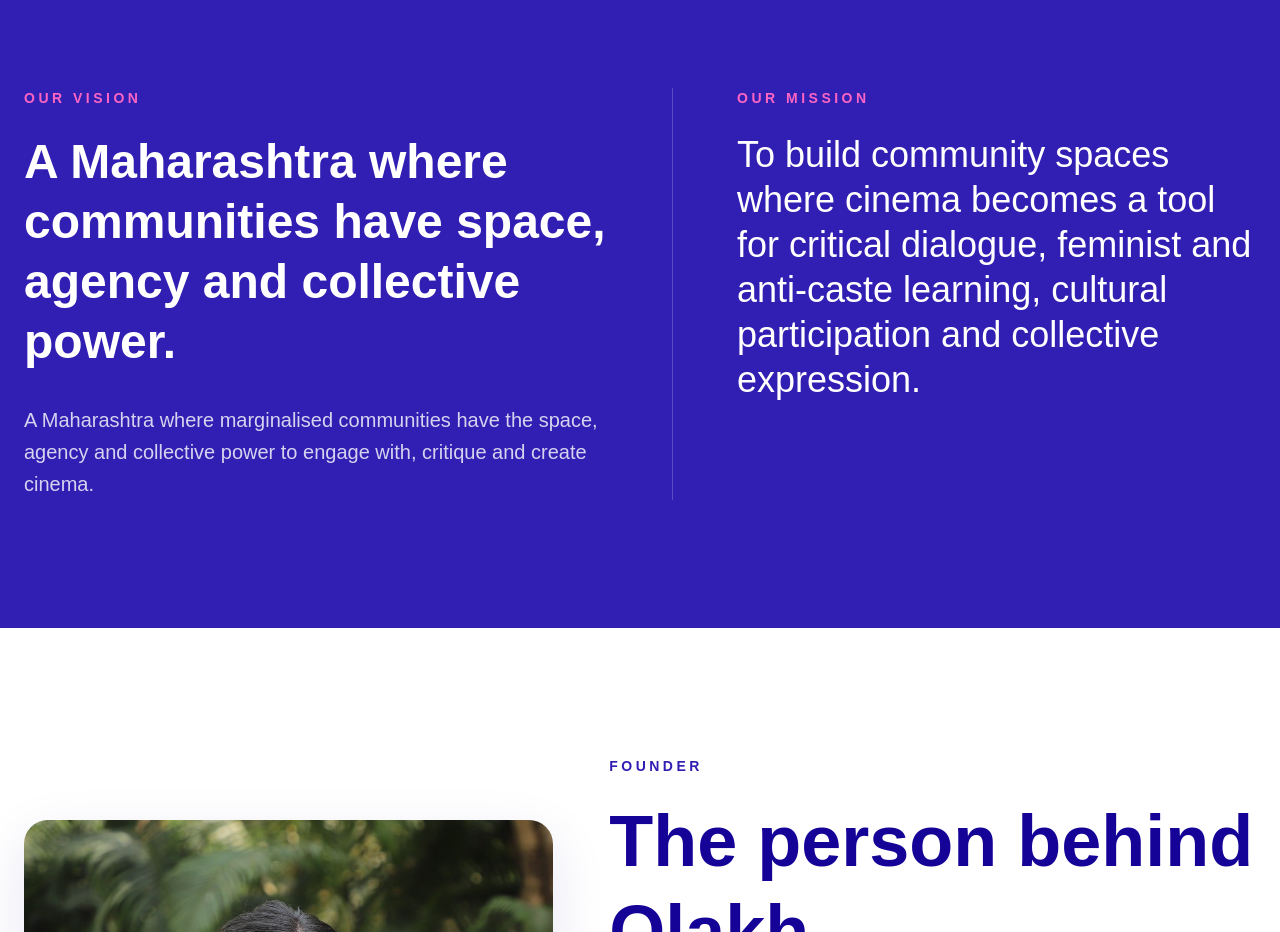
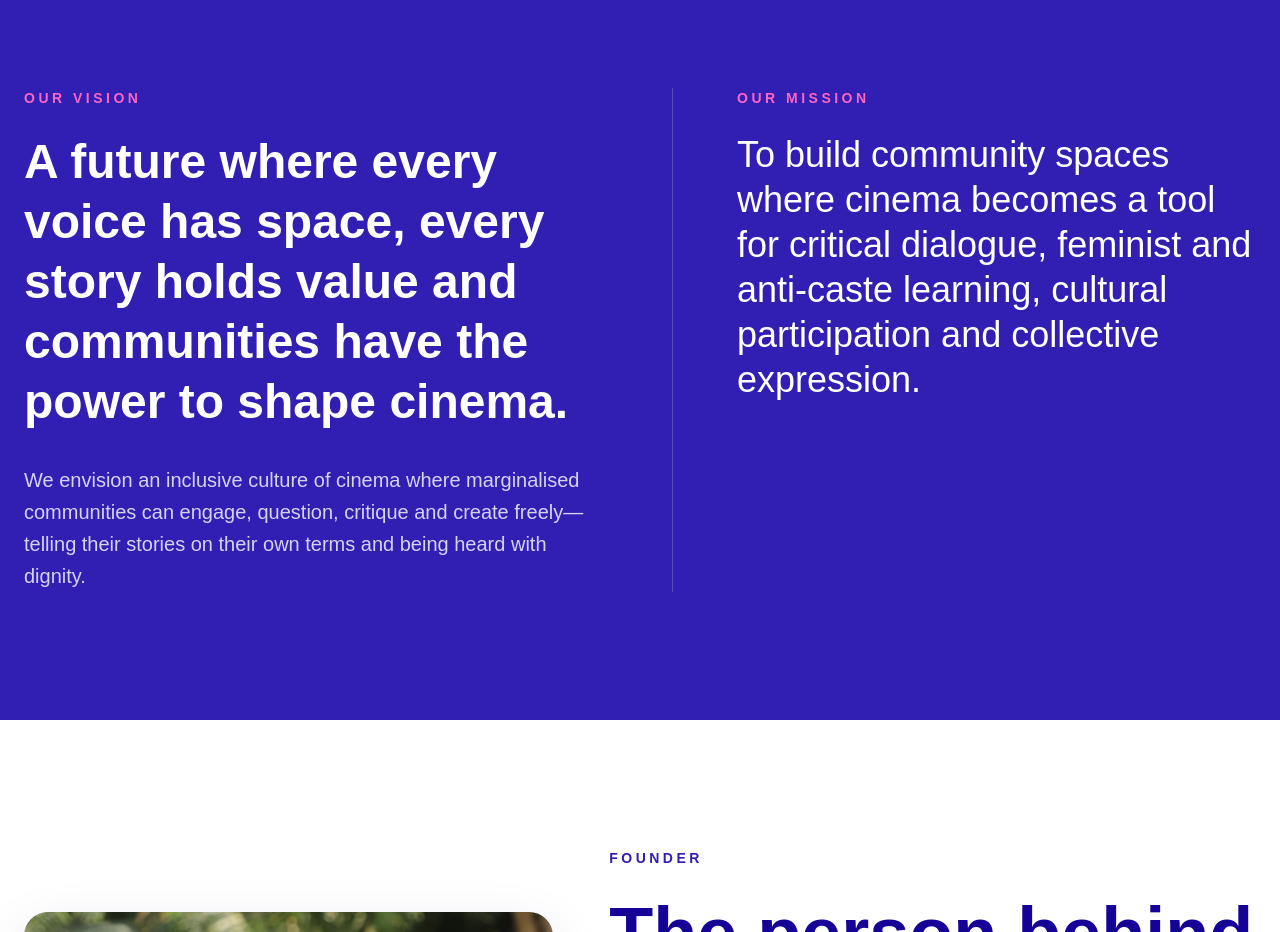
Before and after one commit to SIDisOFFICIAL2003/olakh-website, a Next.js app: page /about in a window 1280 px wide. Shown: the part 1380-2312 px from the top of the page. Built offline with nearby package versions, Linux system fonts and the light colour scheme.

Commit message:
Update Olakh vision statement

```diff
--- a/app/about/page.tsx
+++ b/app/about/page.tsx
@@ -118,14 +118,15 @@ export default function About() {
               </p>
 
               <h2 className="mt-6 text-4xl font-bold leading-tight md:text-5xl">
-                A Maharashtra where communities have space, agency and
-                collective power.
+                A future where every voice has space, every story holds value
+                and communities have the power to shape cinema.
               </h2>
 
               <p className="mt-8 text-lg leading-8 text-white/80 md:text-xl">
-                A Maharashtra where marginalised communities have the
-                space, agency and collective power to engage with,
-                critique and create cinema.
+                We envision an inclusive culture of cinema where marginalised
+                communities can engage, question, critique and create freely—
+                telling their stories on their own terms and being heard with
+                dignity.
               </p>
 
             </div>
```
